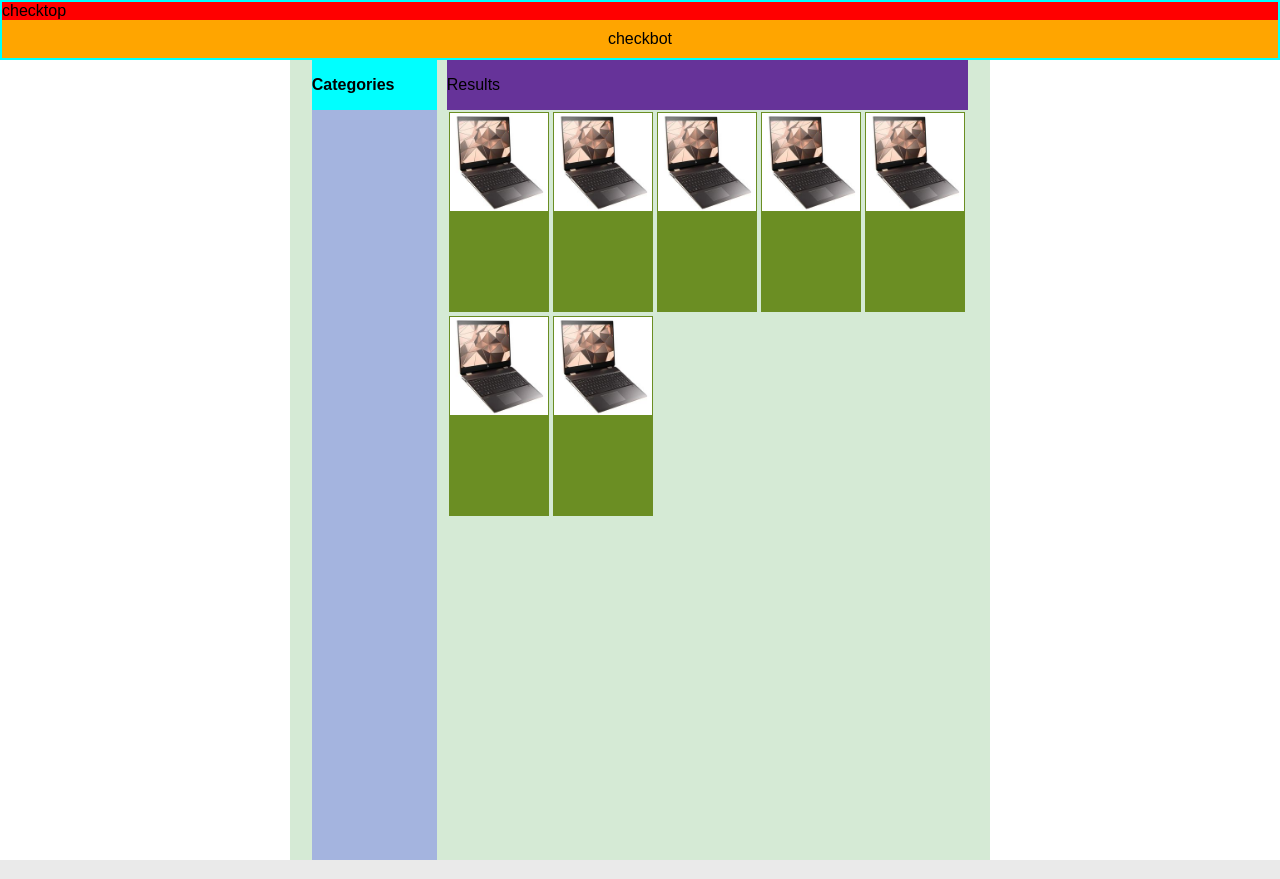
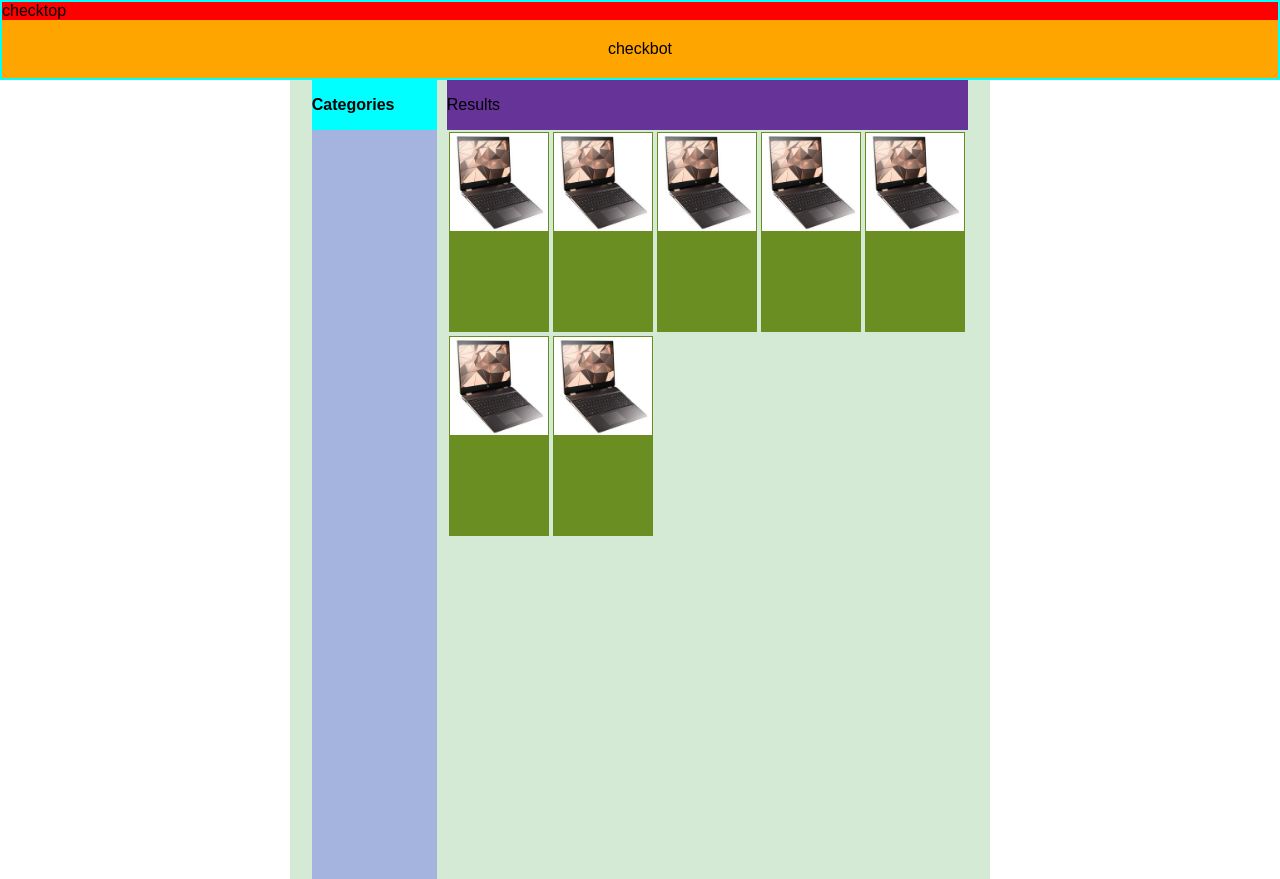
Before and after one commit to Code4V/techno-ecomm-proj, a PHP site: page /catalog.php in a window 1280 px wide. Shown: the top 879 px of the page. Run offline with PHP 8.4, Linux system fonts and the light colour scheme.

Commit message:
Adjusted header size temporarily

```diff
--- a/catalog.css
+++ b/catalog.css
@@ -33,8 +33,8 @@ body{
 
 .header-bottom{
     background-color: orange;
-    padding-top: 10px;
-    padding-bottom: 10px;
+    padding-top: 20px;
+    padding-bottom: 20px;
 
     text-align: center;
 
```
